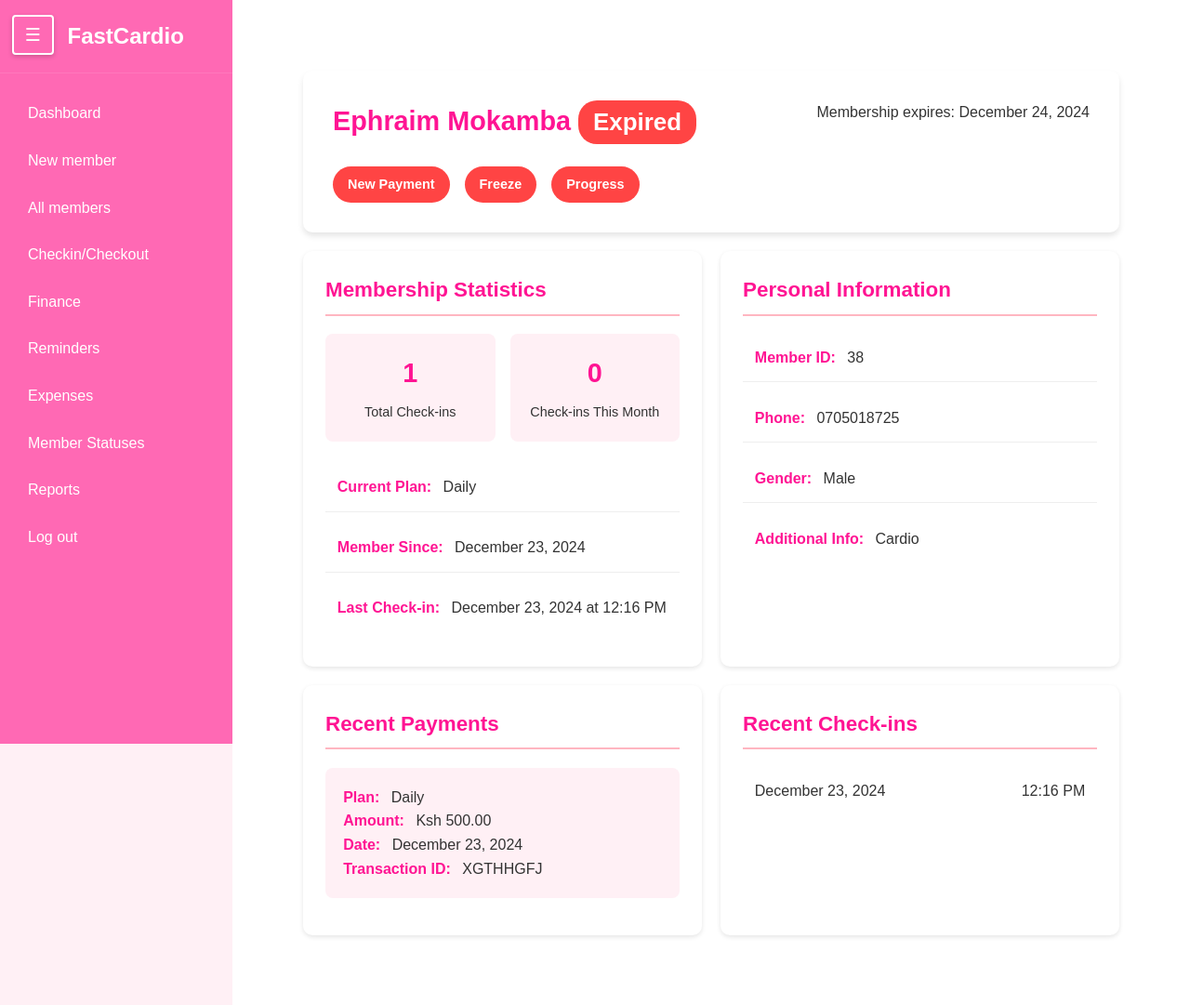
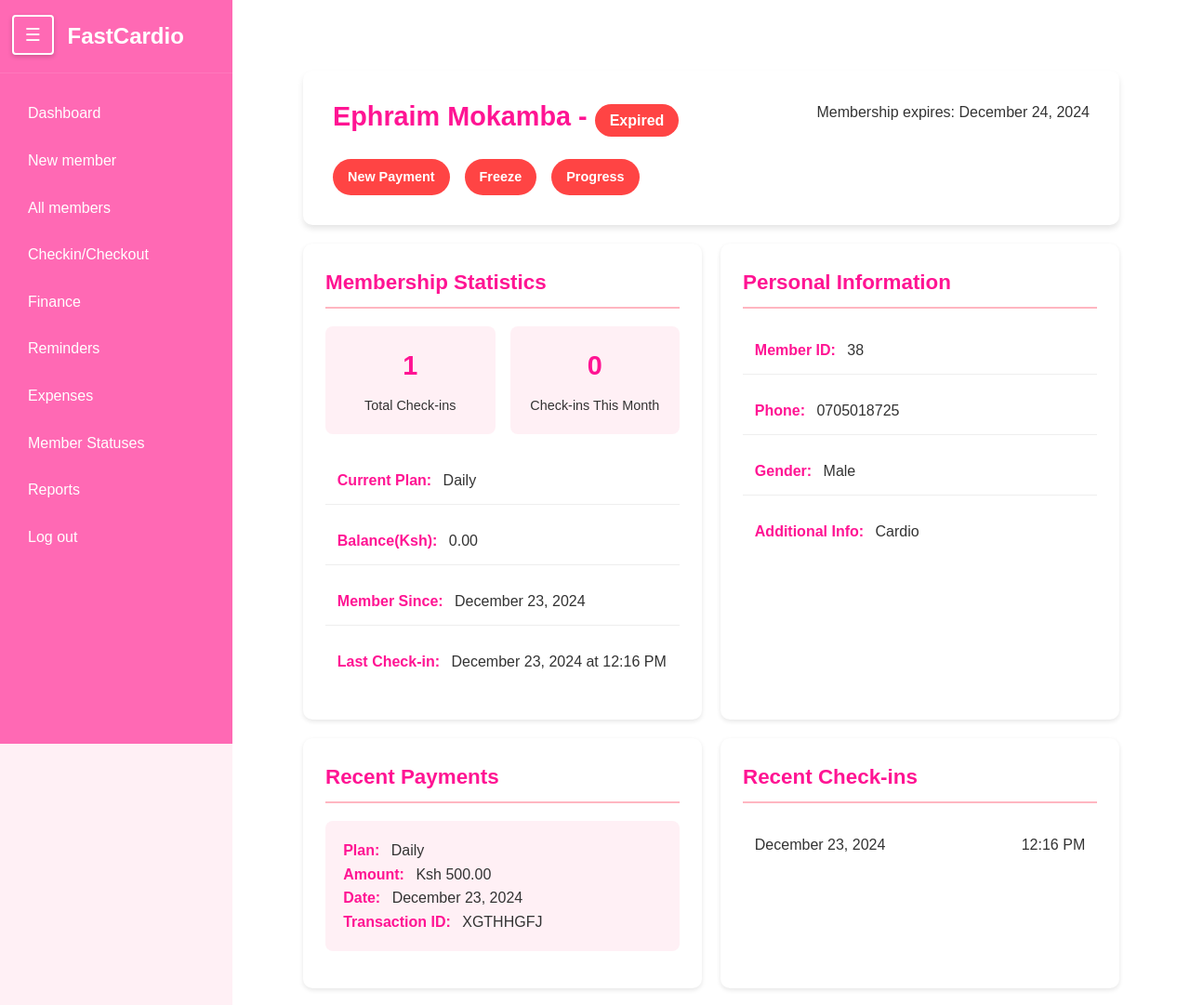
Before and after one commit to Ephraim19/FastCardioGym_MS, a Django app: page /members/38/ in a window 1280 px wide. Shown: the top 1081 px of the page at 93% size. Run offline with Django 5.2, Linux system fonts and the light colour scheme; data comes from the database, SQL or seed files in the repository; both versions use the stored data as it was after the commit.

Commit message:
Payments

```diff
--- a/members/models.py
+++ b/members/models.py
@@ -21,10 +21,9 @@ class Member(models.Model):
     def __str__(self):
         return f"{self.first_name} {self.last_name}"
 
-    def update_balance(self, amount_difference):
-
-        self.balance += amount_difference
-        self.save()
+    # def update_balance(self, amount_difference):
+    #     self.balance += amount_difference
+    #     self.save()
 
 
 
@@ -37,6 +36,7 @@ class PaymentDetails(models.Model):
         ('biannually', 'Biannually'),
         ('annually', 'Annually'),
         ('student', 'Student Package'),
+        ('complete', 'Complete Payment'),
     ]
 
     # Fields for the payment details
--- a/members/templates/member_details.html
+++ b/members/templates/member_details.html
@@ -12,8 +12,8 @@
         <div class="profile-header">
             <div class="profile-header-left">
                 <h1>
-                    {{ member.first_name }} {{ member.last_name }}
-                    <span class="status-badge status-{{ membership_status|lower }}">{{ membership_status }}</span>
+                    {{ member.first_name }} {{ member.last_name }} -
+                    <span style="font-size: medium;" class="status-badge status-{{ membership_status|lower }}">  {{ membership_status }}</span>
                 </h1>
 
                 <div class="header-actions">
@@ -54,6 +54,7 @@
                 </div>
                 <ul class="info-list">
                     <li><span class="label">Current Plan:</span> {{ current_plan|title }}</li>
+                    <li><span class="label">Balance(Ksh):</span> {{balance|floatformat:2}}</li>
                     <li><span class="label">Member Since:</span> {{ member.date_joined|date:"F d, Y" }}</li>
                     {% if last_checkin %}
                     <li><span class="label">Last Check-in:</span> {{ last_checkin.timestamp|date:"F d, Y" }} at {{ last_checkin.timestamp|time:"g:i A" }}</li>
@@ -72,6 +73,7 @@
                     {% endif %}
                 </ul>
             </div>
+
 
             <div class="profile-section">
                 <h2>Recent Payments</h2>
--- a/members/views.py
+++ b/members/views.py
@@ -19,6 +19,15 @@ import json
 from decimal import Decimal
 from .fastcardio_report import create_fastcardio_report
 
+
+PLAN_PRICES = {
+    'daily': 500,
+    'monthly': 4000,
+    'quarterly': 10500,
+    'biannually': 21000,
+    'annually': 42000,
+    'student': 3000
+}
 
 def login_page(request):
     return render(request, 'index.html')
@@ -214,15 +223,6 @@ def save_member(request):
 
 
 
-PLAN_PRICES = {
-    'daily': 500,
-    'monthly': 4000,
-    'quarterly': 10500,
-    'biannually': 21000,
-    'annually': 42000,
-    'student': 3000
-}
-
 def save_payment(request, member_id=None):
     # Option 1: Use session to get member ID
     if member_id is None:
@@ -233,8 +233,6 @@ def save_payment(request, member_id=None):
         member = get_object_or_404(Member, id=member_id)
     except:
         return HttpResponse("Member not found")
-
-    print(f"Member for payment: {member}")
 
     if request.method == "POST":
         # Remove session variable after use
@@ -248,15 +246,9 @@ def save_payment(request, member_id=None):
         # Get expected amount for the chosen plan
         expected_amount = PLAN_PRICES.get(plan)
 
-        if expected_amount is None:
+        if expected_amount is None and plan != 'complete':
             messages.error(request, 'Invalid plan selected!')
             return redirect("Members")
-
-        # Calculate difference between paid and expected amount
-        difference = amount - expected_amount
-
-        # Update member's balance
-        member.update_balance(difference)
 
         # Create payment record
         PaymentDetails.objects.create(
@@ -266,18 +258,32 @@ def save_payment(request, member_id=None):
             transaction_id=transaction_id
         )
 
+        # Calculate difference between paid and expected amount
+        print(member.balance)
+        if plan == 'complete':
+            difference = amount + member.balance
+            print(difference,amount, member.balance)
+            member.balance = difference
+            member.save()
+        else:
+            difference = amount - expected_amount
+            member.balance = difference
+            member.save()
+
         # Update member status based on payment and balance
-        if amount >= expected_amount or (amount + member.balance >= expected_amount):
+        if plan != 'complete':
+         if amount >= expected_amount or (amount + member.balance >= expected_amount) :
             member.is_active = True
             if difference > 0:
                 messages.success(request,
                     f'Overpayment of {difference:.2f} recorded. Current balance: {member.balance:.2f}')
-        else:
+         else:
             member.is_active = False
             messages.warning(request,
-                f'Underpayment of {abs(difference):.2f}. Current balance: {member.balance:.2f}. '
-                'Membership will not be activated until full payment is received.')
-
+                f'Underpayment of {abs(difference):.2f}. Current balance: {member.balance:.2f}.')
+        else:
+            member.is_active = True
+            messages.success(request, f'Complete payment of {amount:.2f} recorded.Your balance is {member.balance:.2f} Membership activated.')
         member.save()
 
         # Determine appropriate success message
@@ -427,6 +433,14 @@ def member_details(request, member_id):
         action='check_in'
     ).order_by('-timestamp').first()
 
+    # Get balance status message
+    if member.balance > 0:
+        balance_status = "Credit"
+    elif member.balance < 0:
+        balance_status = "Debt"
+    else:
+        balance_status = "Neutral"
+
     context = {
         'member': member,
         'recent_payments': recent_payments,
@@ -438,7 +452,9 @@ def member_details(request, member_id):
         'total_checkins': total_checkins,
         'checkins_this_month': checkins_this_month,
         'last_checkin': last_checkin,
-        'current_plan': latest_payment.plan if latest_payment else "No active plan"
+        'current_plan': latest_payment.plan if latest_payment else "No active plan",
+        'balance': member.balance,
+        'balance_status': balance_status,
     }
 
     return render(request, 'member_details.html', context)
```
Also changed, not shown: members/templates/payment.html (+8 -3 lines), db.sqlite3, members/migrations/0017_alter_paymentdetails_plan.py (added).
